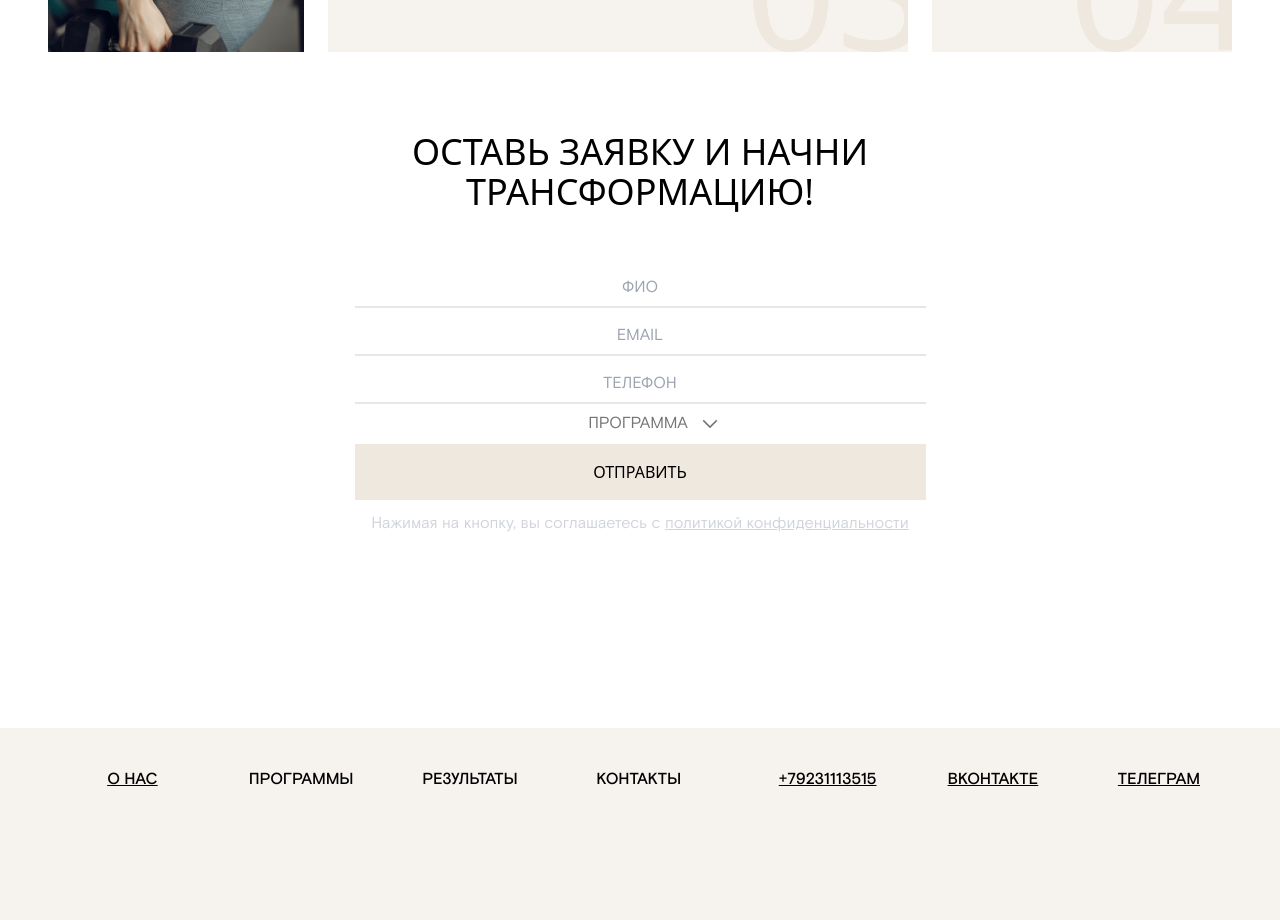
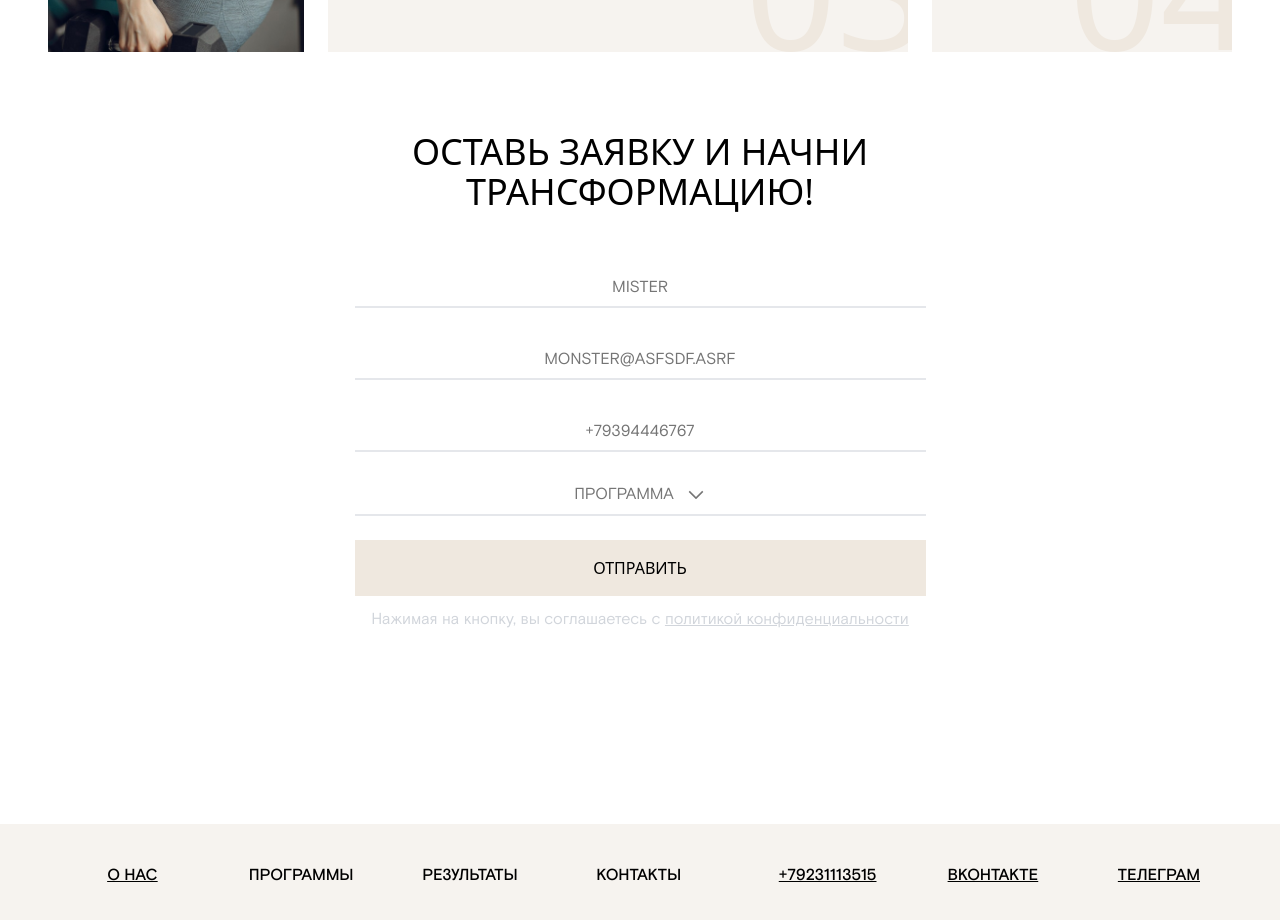
Before and after one commit to goodman222/transform, a Vue app in the folder transform/: page /about in a window 1280 px wide. Shown: the part 1980-2900 px from the top of the page. Built offline with nearby package versions, Linux system fonts and the light colour scheme.

Commit message:
отправка формы закончена

```diff
--- a/transform/src/components/global/AppInput.vue
+++ b/transform/src/components/global/AppInput.vue
@@ -4,8 +4,11 @@ import { ref } from "vue";
 const props = defineProps({
   type: String,
   placeholder: String,
+  errorText: String,
+  isError: Boolean,
 });
 
+const emits = defineEmits(["change"]);
 const model = defineModel();
 </script>
 
@@ -14,8 +17,10 @@ const model = defineModel();
     <input
       :type="props.type"
       :placeholder="props.placeholder"
+      @input="emits('change')"
       v-model="model"
       class="w-full h-10 mt-2 border-b-2 text-base font-main text-grey uppercase text-center outline-none"
     />
+    <p class="text-red-500">{{ props.isError ? props.errorText : "&nbsp;" }}</p>
   </div>
 </template>
--- a/transform/src/components/global/DropDown.vue
+++ b/transform/src/components/global/DropDown.vue
@@ -6,6 +6,8 @@ const TariffsStore = useTariffsStore();
 
 const props = defineProps({
   selectedItem: { type: String, default: "программа" },
+  errorText: String,
+  isError: Boolean,
 });
 
 const emits = defineEmits(["changeSelection"]);
@@ -13,6 +15,8 @@ const emits = defineEmits(["changeSelection"]);
 const dropdownOpen = ref(false);
 
 const selectedItem = ref(props.selectedItem);
+
+const placeholder = "программа";
 </script>
 
 <template>
@@ -20,15 +24,18 @@ const selectedItem = ref(props.selectedItem);
     <div class="cursor-default relative">
       <!-- Верхяя строчка дропдауна -->
       <div
-        class="flex flex-row items-center justify-center h-10 ml-7 text-grey uppercase font-main"
+        class="flex flex-row items-center justify-center border-b-2 h-10 text-grey uppercase font-main"
         @click="dropdownOpen = !dropdownOpen"
       >
-        {{ selectedItem }}
+        {{ selectedItem ? selectedItem : placeholder }}
         <img src="./../../assets/img/Arrow.svg" class="ml-3" alt="" />
       </div>
+      <p class="text-red-500">
+        {{ props.isError ? props.errorText : "&nbsp;" }}
+      </p>
 
       <!-- Варианты выбора -->
-      <div v-show="dropdownOpen" class="absolute bg-beige200 w-full">
+      <div v-show="dropdownOpen" class="absolute top-9 bg-beige200 w-full">
         <div
           v-for="(item, index) in TariffsStore.namesArray"
           :key="index"
--- a/transform/src/components/global/FeedBackBtn.vue
+++ b/transform/src/components/global/FeedBackBtn.vue
@@ -5,7 +5,7 @@ const transformStore = useTransformStore();
 
 <template>
   <button
-    @click="transformStore.openPopUp('FeedBackForm', { name: 'программа' })"
+    @click="transformStore.openPopUp('FeedBackForm', { name: '' })"
     class="uppercase bg-beige200 px-12 py-4 font-medium text-base font-main"
   >
     оставить заявку
--- a/transform/src/components/global/FeedBackForm.vue
+++ b/transform/src/components/global/FeedBackForm.vue
@@ -1,62 +1,121 @@
 <script setup>
+import { reactive, ref } from "vue";
 import { useTransformStore } from "./../../store/TransformStore";
 const transformStore = useTransformStore();
 
-const formData = {
-  name: { value: "", regexp: / / },
-  email: { value: "", regexp: / / },
-  number: { value: null, regexp: / / },
-  tariff: { value: "", regexp: / / },
-};
+const formData = reactive({
+  name: {
+    value: "mister",
+    regexp: /^[А-Яа-яA-Za-z\s]{2,}$/,
+    isError: false,
+  },
+  email: {
+    value: "monster@asfsdf.asrf",
+    regexp: /^[a-zA-Z0-9\.]+@[a-zA-Z0-9]+\.[a-zA-Z0-9]+$/,
+    isError: false,
+  },
+  number: {
+    value: "+79394446767",
+    regexp: /^\+79[0-9]{9}$/,
+    isError: false,
+  },
+  tariff: {
+    value: transformStore.PopUpOptions.name,
+    regexp: /./,
+    isError: false,
+  },
+});
+
+let isEmailSend = ref(false); //письмо отправлено
+let isEmailSended = ref(false); // письмо отправляется
 
 function formValidation() {
+  let isError = false;
   for (const key in formData) {
-    const item = formData.key;
+    const item = formData[key];
+    item.isError = false;
     if (!item.regexp.test(item.value)) {
-      console.log(Ошибка);
+      item.isError = true;
+      isError = true;
     }
   }
+  return isError;
+}
+
+function getSendData() {
+  const sendData = {};
+  for (const key in formData) {
+    sendData[key] = formData[key]["value"];
+  }
+  return sendData;
 }
 
 async function sendForm() {
-  //добавить валидацию
-  formValidation();
+  if (formValidation()) {
+    return;
+  }
 
-  // console.log(JSON.stringify(formData));
-  // fetch("./sendEmail", {
-  //   method: "post",
-  //   headers: {
-  //     "Content-Type": "application/json;charset=utf-8",
-  //   },
-  //   body: JSON.stringify(formData),
-  // });
-  // console.log("запрос ушел");
+  const sendData = getSendData();
+  console.log(sendData);
+  isEmailSended.value = true;
+  const sendResult = await fetch("./sendEmail", {
+    method: "post",
+    headers: {
+      "Content-Type": "application/json;charset=utf-8",
+    },
+    body: JSON.stringify(sendData),
+  });
+
+  isEmailSend.value = true;
+  // console.log("email sended!");
 }
 </script>
 
 <template>
   <div class="w-[571px] mx-auto">
+    <div v-if="!isEmailSend">
       <SectionHeader>Оставь заявку и начни трансформацию!</SectionHeader>
       <form action.prevent="">
-      <AppInput v-model="formData.name.value" type="text" placeholder="ФИО" />
+        <AppInput
+          v-model="formData.name.value"
+          errorText="Введите корректное имя"
+          :isError="formData.name.isError"
+          @change="formData.name.isError = false"
+          type="text"
+          placeholder="ФИО"
+        />
         <AppInput
           v-model="formData.email.value"
+          errorText="Введите корректную почту"
+          :isError="formData.email.isError"
+          @change="formData.email.isError = false"
           type="email"
           placeholder="email"
         />
         <AppInput
           v-model="formData.number.value"
+          errorText="Введите номер в формате +7**********"
+          :isError="formData.number.isError"
+          @change="formData.number.isError = false"
           type="text"
           placeholder="телефон"
         />
         <DropDown
-        @changeSelection="(value) => (formData.tariff = value)"
+          @changeSelection="
+            (value) => {
+              formData.tariff.value = value;
+              formData.tariff.isError = false;
+            }
+          "
           :selectedItem="transformStore.PopUpOptions.name"
+          errorText="Выберите программу"
+          :isError="formData.tariff.isError"
         />
         <button
           @click.prevent="sendForm()"
           type="submit"
           class="uppercase bg-beige200 text-black w-full py-4"
+          :disabled="isEmailSended"
         >
           отправить
         </button>
@@ -67,5 +126,10 @@ async function sendForm() {
       </form>
     </div>
 
+    <div v-if="isEmailSend">
+      <SectionHeader>Письмо отправлено!</SectionHeader>
+    </div>
+  </div>
+
   <!--  -->
 </template>
--- a/transform/src/store/TransformStore.js
+++ b/transform/src/store/TransformStore.js
@@ -5,7 +5,9 @@ export const useTransformStore = defineStore("TransformStore", {
     currentPage: "main",
     isPopupOpen: false,
     popUpType: "",
-    PopUpOptions: {},
+    PopUpOptions: {
+      name: "",
+    },
   }),
 
   actions: {
```
Also changed, not shown: transform/back/server.js (+10 -3 lines). Lines whose indentation alone changed are shown as unchanged.
